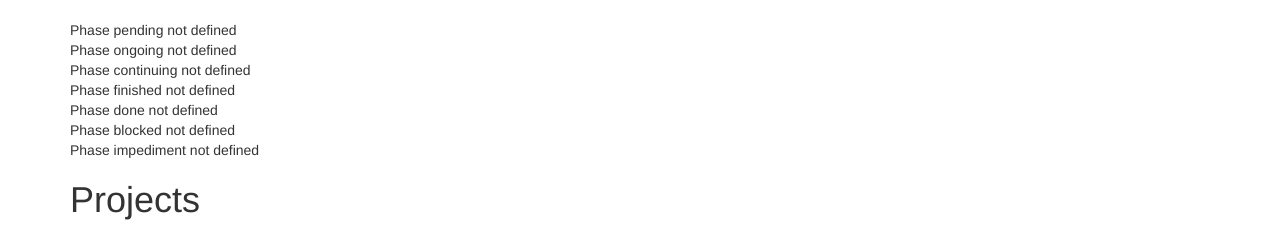
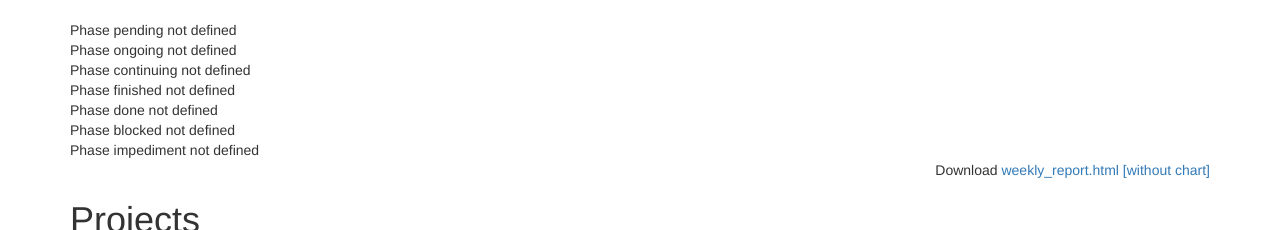
Before and after one commit to jarnoln/mitasny, a Django app: page / in a window 1280 px wide. Shown: the part 52-282 px from the top of the page. Run offline with Django 3.2, Linux system fonts and the light colour scheme; data that the repository does not hold is empty; parts of the project's set-up code (start-up, migrations or seed data) failed here and were passed over; some libraries are stand-ins or nearby versions.

Commit message:
Add weekly report page listing all projects

```diff
--- a/tasks/project.py
+++ b/tasks/project.py
@@ -12,6 +12,17 @@ class ProjectList(ListView):
     def get_context_data(self, **kwargs):
         context = super(ProjectList, self).get_context_data(**kwargs)
         context['messages'] = check_validity()
+        return context
+
+
+class ProjectListWeekly(ListView):
+    model = Project
+    template_name = 'tasks/project_list_weekly.html'
+
+    def get_context_data(self, **kwargs):
+        context = super(ProjectListWeekly, self).get_context_data(**kwargs)
+        context['messages'] = check_validity()
+        context['chart'] = self.request.GET.get('chart', '1')
         return context
 
 
--- a/tasks/templates/tasks/project_detail.html
+++ b/tasks/templates/tasks/project_detail.html
@@ -2,7 +2,9 @@
 {% block title %} {{ project.title }} {% endblock %}
 {% block content %}
 <div class="text-right">
-    Download <a href="{% url 'tasks:project_weekly' project.name %}">weekly_report.html</a>
+    Download
+    <a href="{% url 'tasks:project_weekly' project.name %}">weekly_report.html</a>
+    <a href="{% url 'tasks:project_weekly' project.name %}?chart=0">[without chart]</a>
 </div>
     <h1> {{ project.title }} </h1>
     <table class="table table-bordered">
--- a/tasks/templates/tasks/project_list.html
+++ b/tasks/templates/tasks/project_list.html
@@ -1,6 +1,12 @@
 {% extends "tasks/tasks_base.html" %}
 {% block title %} Mitasny {% endblock %}
 {% block content %}
+<div class="text-right">
+    Download
+    <a href="{% url 'tasks:projects_weekly' %}">weekly_report.html</a>
+    <a href="{% url 'tasks:projects_weekly' %}?chart=0">[without chart]</a>
+</div>
+
     <h1> Projects </h1>
     <table class="table">
         <thead>
--- a/tasks/urls.py
+++ b/tasks/urls.py
@@ -1,6 +1,6 @@
 from django.conf.urls import url
 from django.contrib.auth.decorators import login_required
-from .project import ProjectList, ProjectDetail, ProjectWeekly, ProjectCreate, ProjectDelete
+from .project import ProjectList, ProjectListWeekly, ProjectDetail, ProjectWeekly, ProjectCreate, ProjectDelete
 from .task import TaskList, TaskDetail, TaskCreate, TaskUpdate, TaskMove, TaskDelete
 
 
@@ -16,6 +16,7 @@ urlpatterns = [
     url(r'^project/(?P<slug>[\w\.-]+)/weekly_report.html$', ProjectWeekly.as_view(), name='project_weekly'),
     url(r'^project/(?P<slug>[\w\.-]+)/delete/$', login_required(ProjectDelete.as_view()), name='project_delete'),
     url(r'^project/(?P<slug>[\w\.-]+)/$', ProjectDetail.as_view(), name='project'),
+    url(r'^projects/weekly/$', ProjectListWeekly.as_view(), name='projects_weekly'),
     url(r'^projects/$', ProjectList.as_view(), name='projects'),
     url(r'^tasks/$', TaskList.as_view(), name='tasks'),
 ]
```
Also changed, not shown: tasks/templates/tasks/project_list_weekly.html (added, +9 -0 lines), tasks/tests/test_views_project.py (+24 -0 lines).
